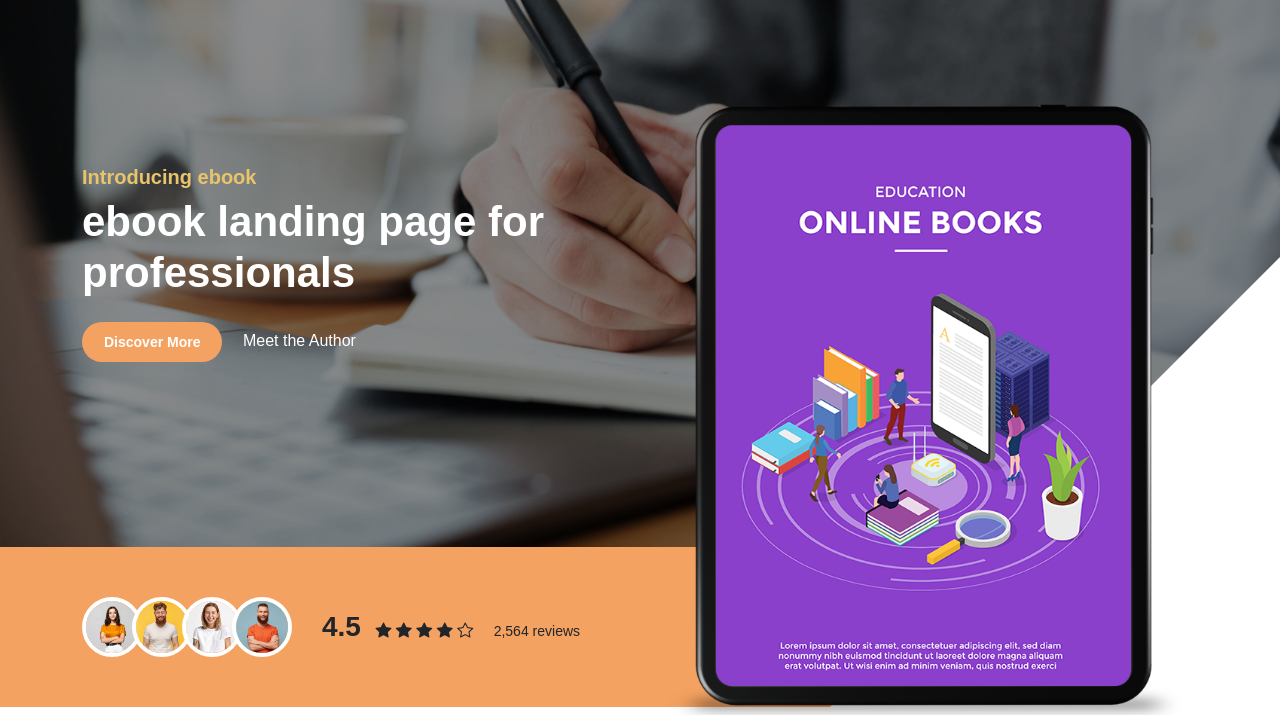
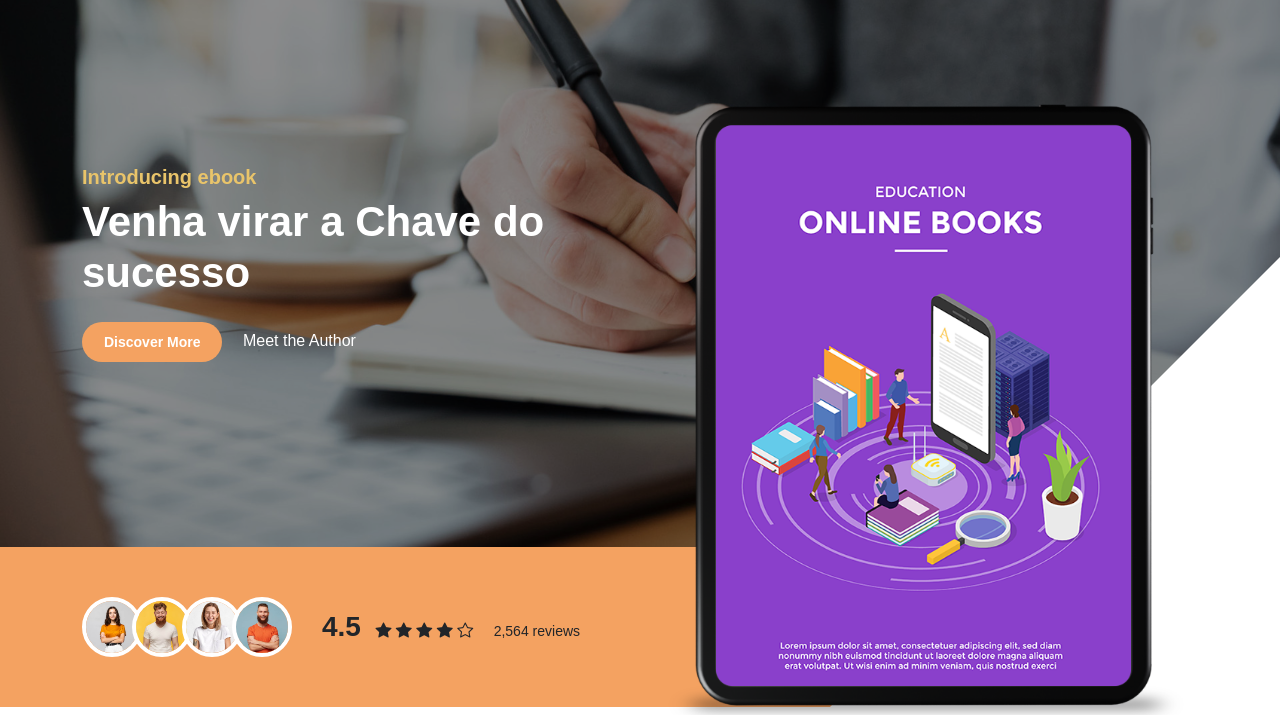
Before and after one commit to AndressaOttone/Site, a plain HTML site: page index.html in a window 1280 px wide. Shown: the part 85-800 px from the top of the page. Drawn offline with Linux system fonts and the light colour scheme; a web font is replaced by a local one.

Commit message:
Mudei o titulo
Mudei h1

```diff
--- a/index.html
+++ b/index.html
@@ -94,7 +94,7 @@ https://templatemo.com/tm-588-ebook-landing
 
                             <h6>Introducing ebook</h6>
 
-                            <h1 class="text-white mb-4">ebook landing page for professionals</h1>
+                            <h1 class="text-white mb-4">Venha virar a Chave do sucesso</h1>
 
                             <a href="#section_2" class="btn custom-btn smoothscroll me-3">Discover More</a>
 
```
